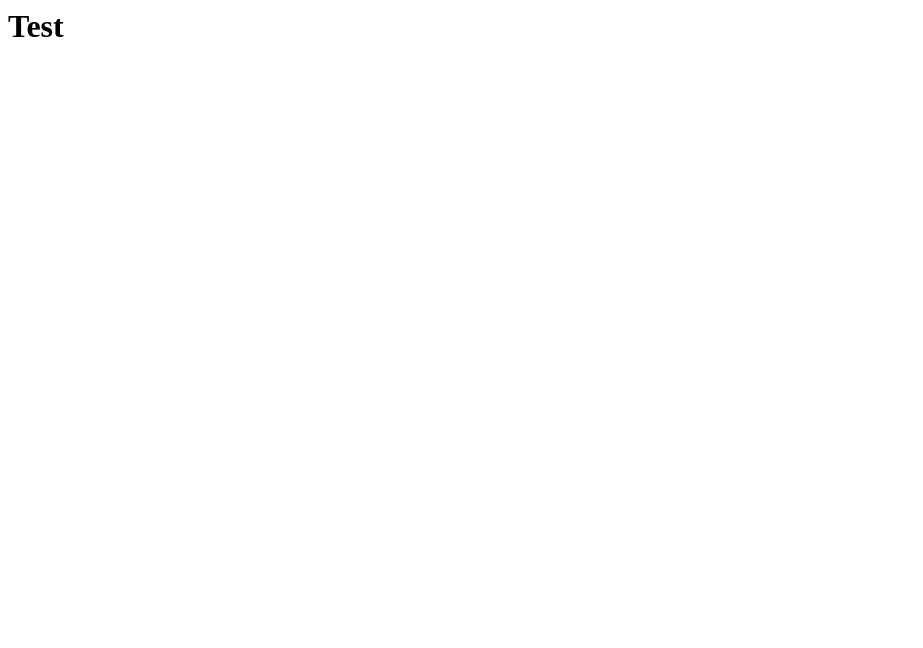
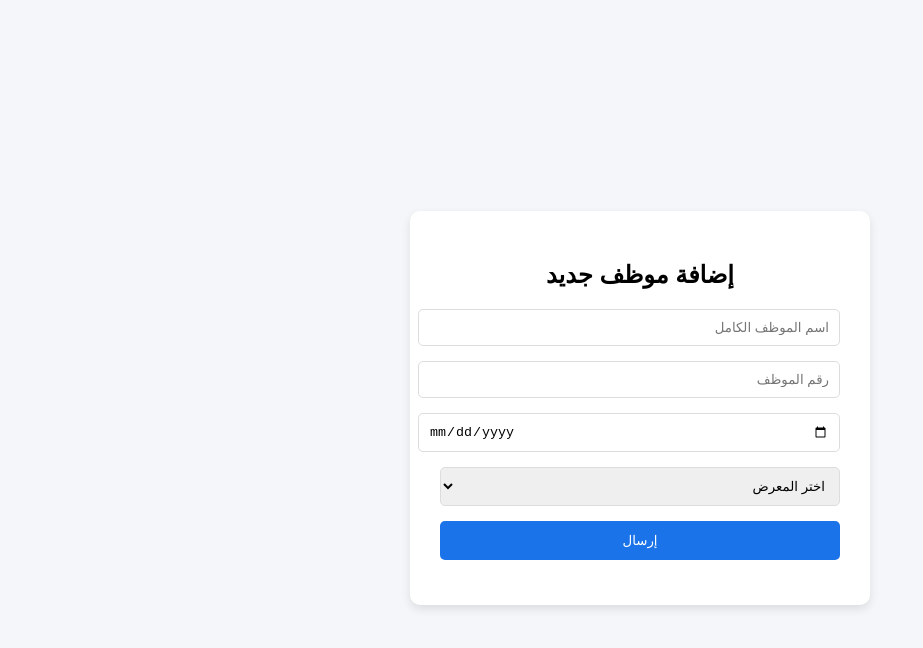
Before and after one commit to linak1/employee-request-form, a plain HTML site: page index.html in a window 1280 px wide. Shown: the whole page, without its empty margins (0-923 px from the left). Drawn offline with Linux system fonts and the light colour scheme.

Commit message:
Create employee form in Arabic with styling

```diff
--- a/index.html
+++ b/index.html
@@ -1 +1,171 @@
-<h1>Test</h1>
+<!DOCTYPE html>
+<html lang="ar" dir="rtl">
+<head>
+<meta charset="UTF-8">
+<meta name="viewport" content="width=device-width, initial-scale=1.0">
+<title>إضافة موظف جديد</title>
+
+<style>
+body{
+    font-family: Arial, sans-serif;
+    background:#f4f6f9;
+    display:flex;
+    justify-content:center;
+    align-items:center;
+    height:100vh;
+}
+
+.container{
+    background:#fff;
+    width:400px;
+    padding:30px;
+    border-radius:10px;
+    box-shadow:0 4px 10px rgba(0,0,0,0.1);
+}
+
+h2{
+    text-align:center;
+    margin-bottom:20px;
+}
+
+input, select{
+    width:100%;
+    padding:10px;
+    margin-bottom:15px;
+    border:1px solid #ddd;
+    border-radius:5px;
+}
+
+button{
+    width:100%;
+    padding:12px;
+    background:#1a73e8;
+    color:#fff;
+    border:none;
+    border-radius:5px;
+    cursor:pointer;
+}
+
+button:hover{
+    background:#155ab6;
+}
+
+.message{
+    text-align:center;
+    margin-top:15px;
+    font-weight:bold;
+}
+</style>
+</head>
+
+<body>
+
+<div class="container">
+<h2>إضافة موظف جديد</h2>
+
+<form id="employeeForm">
+
+<input type="text" id="EmployeeName" placeholder="اسم الموظف الكامل" required>
+
+<input type="number" id="EmployeeNumber" placeholder="رقم الموظف" required>
+
+<input type="date" id="StartDate" required>
+
+<select id="Outlet" required>
+<option value="">اختر المعرض</option>
+<option value="04-Andalos Mall">04-Andalos Mall</option>
+<option value="05-Haifa Mall">05-Haifa Mall</option>
+<option value="06-Redsea Mall">06-Redsea Mall</option>
+<option value="07-Arab Mall">07-Arab Mall</option>
+<option value="08-Makkah Mall">08-Makkah Mall</option>
+<option value="09-Al-Salam Mall">09-Al-Salam Mall</option>
+<option value="11-Jouri Mall">11-Jouri Mall</option>
+<option value="12-Al_Hamra Mall">12-Al_Hamra Mall</option>
+<option value="13-Al-Yasmin Mall">13-Al-Yasmin Mall</option>
+<option value="14-Al Kamal Mall">14-Al Kamal Mall</option>
+<option value="15-Riyadh Othaim Mall">15-Riyadh Othaim Mall</option>
+<option value="16-Ehsa Othaim Mall">16-Ehsa Othaim Mall</option>
+<option value="17-Arar Othaim Mall">17-Arar Othaim Mall</option>
+<option value="18-Al_Khayyat Center">18-Al_Khayyat Center</option>
+<option value="19-Hail Othaim Mall">19-Hail Othaim Mall</option>
+<option value="20-Sitten Street Makkah">20-Sitten Street Makkah</option>
+<option value="21-Abha Al_Rashid Mall New">21-Abha Al_Rashid Mall New</option>
+<option value="22-Tabuk Park">22-Tabuk Park</option>
+<option value="23-Alia Mall Madinah">23-Alia Mall Madinah</option>
+<option value="24-Yanbu Dana Mall">24-Yanbu Dana Mall</option>
+<option value="25-Rabwa Othaim Mall">25-Rabwa Othaim Mall</option>
+<option value="26-Al-Noor Mall Madinah">26-Al-Noor Mall Madinah</option>
+<option value="27-Dhahran Mall khobar">27-Dhahran Mall khobar</option>
+<option value="28-Al Nakheel Mall Dammam">28-Al Nakheel Mall Dammam</option>
+<option value="29-Al Nakheel Mall Riyadh">29-Al Nakheel Mall Riyadh</option>
+<option value="30-Tala Mall Riyadh">30-Tala Mall Riyadh</option>
+<option value="32-Atyaf Mall Riyadh">32-Atyaf Mall Riyadh</option>
+<option value="36-Al jubail Mall">36-Al jubail Mall</option>
+<option value="38-Al_Riyadh Park">38-Al_Riyadh Park</option>
+<option value="39-Salam Mall Riyadh">39-Salam Mall Riyadh</option>
+<option value="40-Hayat Mall Riyad">40-Hayat Mall Riyad</option>
+<option value="42-Dareen Mall Dammam">42-Dareen Mall Dammam</option>
+<option value="43-Mujan Park">43-Mujan Park</option>
+<option value="44-Al-Jouf Center">44-Al-Jouf Center</option>
+<option value="45- Riyadh Gallery Mall">45- Riyadh Gallery Mall</option>
+<option value="46-Khaleej Mall Riyadh">46-Khaleej Mall Riyadh</option>
+<option value="47-Al-Nakheel Plaza">47-Al-Nakheel Plaza</option>
+<option value="48 - Jeddah Park">48 - Jeddah Park</option>
+<option value="49-Al Ahsa Mall">49-Al Ahsa Mall</option>
+<option value="50-Meem Plaza">50-Meem Plaza</option>
+<option value="51-Riyadh Park Avenue">51-Riyadh Park Avenue</option>
+<option value="52-Al_Baha Mall">52-Al_Baha Mall</option>
+<option value="53-Al Basateen Mall">53-Al Basateen Mall</option>
+<option value="54-THE VILLAGE">54-THE VILLAGE</option>
+<option value="55- Jabl Omar">55- Jabl Omar</option>
+<option value="56-Aziz Mall2">56-Aziz Mall2</option>
+<option value="57-Sauq7">57-Sauq7</option>
+<option value="1906-LAVANDA PARK">1906-LAVANDA PARK</option>
+<option value="1114-Malgha Mall">1114-Malgha Mall</option>
+<option value="1115-Alrabie Mall">1115-Alrabie Mall</option>
+</select>
+
+<button type="submit">إرسال</button>
+
+</form>
+
+<div class="message" id="message"></div>
+
+</div>
+
+<script>
+
+const SCRIPT_URL = "https://script.google.com/macros/s/AKfycbwa_wjc2qECsl8_EVrK86aRgE-gPpSpwAOnye-zg5xh1wXnZqcRzq2YlIFz4pvk7WIH/exec";
+
+document.getElementById("employeeForm").addEventListener("submit", function(e){
+e.preventDefault();
+
+let formData = new FormData();
+formData.append("EmployeeName", document.getElementById("EmployeeName").value);
+formData.append("EmployeeNumber", document.getElementById("EmployeeNumber").value);
+formData.append("StartDate", document.getElementById("StartDate").value);
+formData.append("Outlet", document.getElementById("Outlet").value);
+
+fetch(SCRIPT_URL,{
+method:"POST",
+body:formData
+})
+.then(res=>res.json())
+.then(data=>{
+if(data.status==="duplicate"){
+document.getElementById("message").innerText="⚠️ الاسم أو الرقم موجود مسبقاً";
+}
+else{
+document.getElementById("message").innerText="✅ تم إرسال الطلب بنجاح";
+document.getElementById("employeeForm").reset();
+}
+})
+.catch(()=>{
+document.getElementById("message").innerText="❌ حدث خطأ";
+});
+});
+
+</script>
+
+</body>
+</html>
```
